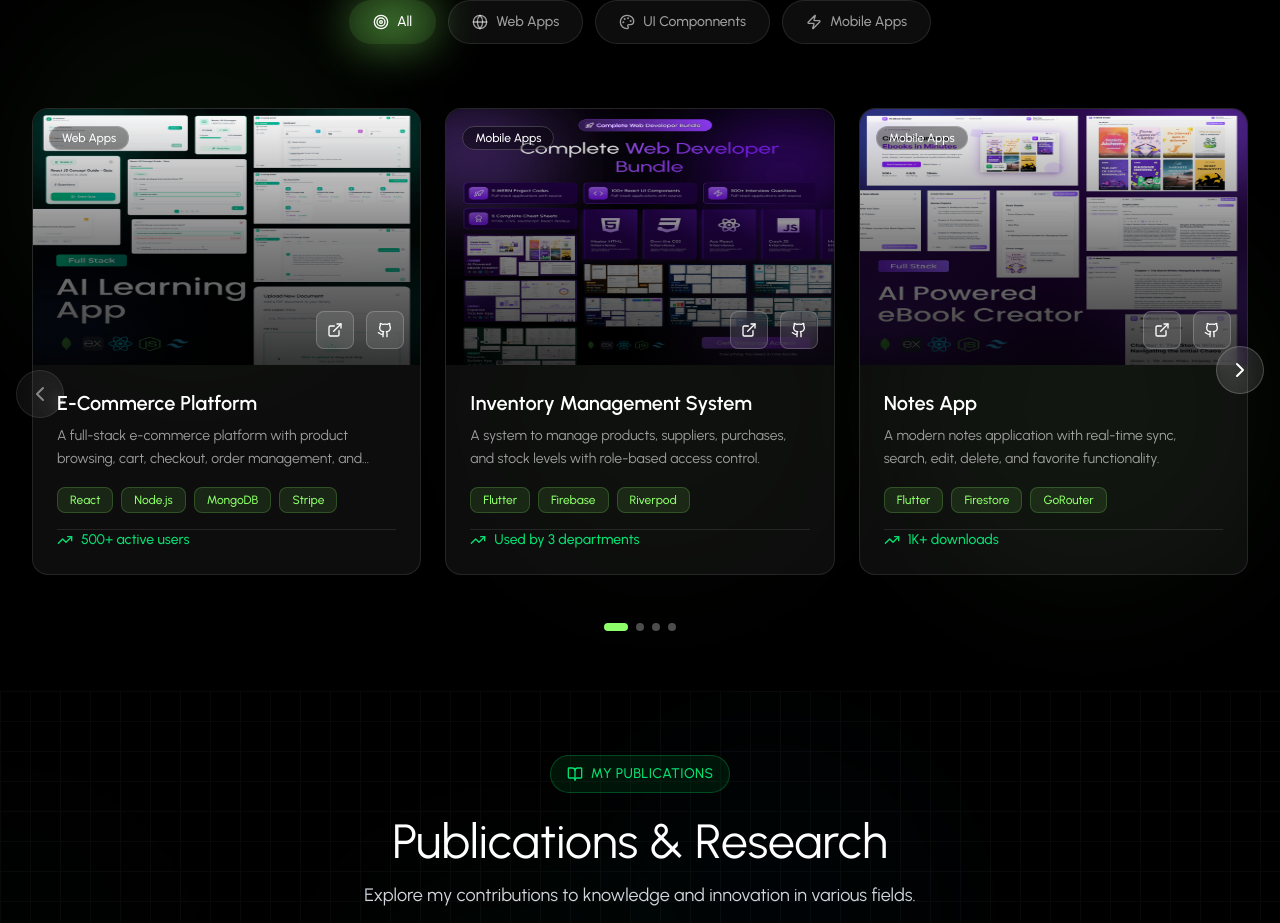
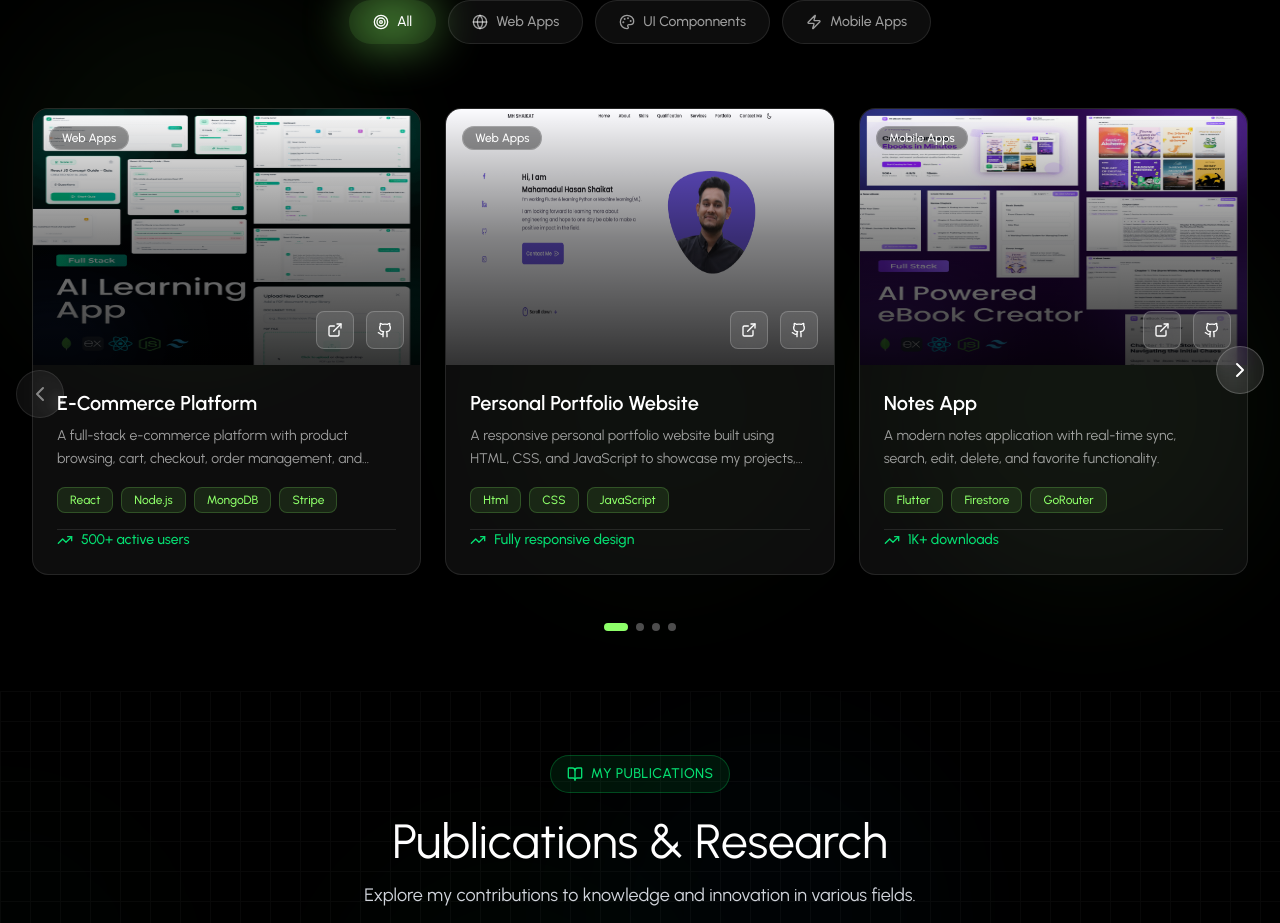
Before and after one commit to mahamadulhasanshaikat/mhs, a React (Vite) app: page / in a window 1280 px wide. Shown: the part 3034-3957 px from the top of the page. Built offline with nearby package versions, Linux system fonts and the light colour scheme.

Commit message:
change project file

```diff
--- a/src/data/projects.js
+++ b/src/data/projects.js
@@ -12,14 +12,14 @@ export const projects = [
     },
     {
         id: 2,
-        title: 'Inventory Management System',
-        description: 'A system to manage products, suppliers, purchases, and stock levels with role-based access control.',
+        title: 'Personal Portfolio Website',
+        description: 'A responsive personal portfolio website built using HTML, CSS, and JavaScript to showcase my projects, skills, and contact information with a modern and user friendly design.',
         image: '/images/projects/project2.png',
-        category: 'Mobile Apps',
-        technologies: ['Flutter', 'Firebase', 'Riverpod'],
-        metrics: 'Used by 3 departments',
+        category: 'Web Apps',
+        technologies: ['Html', 'CSS', 'JavaScript'],
+        metrics: 'Fully responsive design',
         demoUrl: 'https://mahamadulhasanshaikat.github.io/',
-        githubUrl: 'https://github.com/mahamadulhasanshaikat',
+        githubUrl: 'https://github.com/mahamadulhasanshaikat/Portfolio_web_site',
     },
     {
         id: 3,
```
Also changed, not shown: public/images/projects/project2.png.
